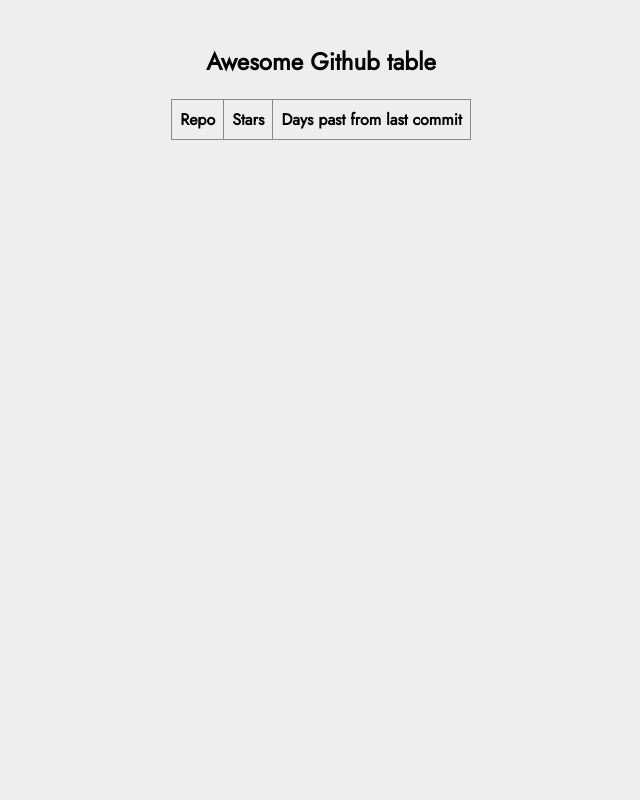
After one commit to ilmpc/AwesomeList, a FastAPI app: template templates/index.j2 in a window 1280 px wide. The commit adds this page. Shown: the whole page, without its empty margins (319-959 px from the left). Run offline with FastAPI, Linux system fonts and the light colour scheme; the template is opened without the code that fills it, so the values that code supplies are empty.

Commit message:
exception on substarction now and last_push

```diff
--- a/app/app.py
+++ b/app/app.py
@@ -3,6 +3,10 @@
 from fastapi.responses import HTMLResponse
 from fastapi.templating import Jinja2Templates
 import datetime as dt
+import copy
+import httpx
+
+from .services import get_data
 
 app = FastAPI()
 app.mount("/static", StaticFiles(directory="static"), name="static")
@@ -19,9 +23,11 @@
 @app.get("/", response_class=HTMLResponse)
 async def index(request: Request, star_ascending: bool = True):
     now = dt.datetime.now()
-    prepared_data = [
-        {**repo, "days_from_push": (now - repo["push_date"]).days} for repo in data
-    ]
+    prepared_data = []
+    for repo in await get_data():
+        copied_repo = copy.copy(repo)
+        copied_repo.days_last_push = (now - repo.last_push).days
+        prepared_data.append(copied_repo)
     return templates.TemplateResponse(
-        "index.html", {"request": request, "repos": prepared_data}
+        "index.j2", {"request": request, "repos": prepared_data}
     )
--- a/app/config.py
+++ b/app/config.py
@@ -3,6 +3,7 @@
 
 class Settings(BaseSettings):
     debug: bool = False
+    token: str = ""
 
 
-settings = Settings()
+settings = Settings(_env_file='.env', _env_file_encoding='utf-8')
--- a/pyproject.toml
+++ b/pyproject.toml
@@ -14,6 +14,7 @@
 uvicorn = "^0.13.4"
 python-dateutil = "^2.8.1"
 fastapi-utils = "^0.2.1"
+pydantic = {extras = ["dotenv"], version = "^1.8.1"}
 
 [tool.poetry.dev-dependencies]
 black = "^20.8b1"
--- a/static/styles.css
+++ b/static/styles.css
@@ -1,5 +1,4 @@
 @import url('https://fonts.googleapis.com/css2?family=Jost&display=swap');
-
 body {
     display: flex;
     justify-content: center;
@@ -10,6 +9,18 @@
     padding-top: 1em;
 }
 
+table {
+    border-collapse: collapse;
+}
+
+table,
+th,
+td {
+    border: 1px solid rgb(136, 136, 136);
+    padding: 0.5em;
+    text-align: center;
+}
+
 nav.navbar {
     background-color: rgb(202, 202, 202);
     text-align: center;
@@ -17,4 +28,11 @@
 
 nav.navbar h1 {
     font-size: 2em;
+    margin: 0 1em;
 }
+
+@media screen and (max-width: 400px) {
+    nav.navbar h1 {
+        font-size: 1em;
+    }
+}
--- /dev/null
+++ b/templates/index.j2
@@ -0,0 +1,35 @@
+<html>
+
+<head>
+    <title>Awesome Github table</title>
+    <link rel="stylesheet" href="/static/styles.css">
+</head>
+
+<body>
+    <nav>
+        <h1>Awesome Github table</h1>
+    </nav>
+    <main>
+        <table>
+            <thead>
+                <tr>
+                    <th>Repo</th>
+                    <th>Stars</th>
+                    <th>Days past from last commit</th>
+                </tr>
+            </thead>
+            <tbody>
+                {% for repo in repos %}
+                <tr>
+                    <td>
+                        <a target="_blank" href="https://github.com/{{ repo.full_name }}">{{ repo.full_name }}</a></td>
+                    <td>{{ repo.stars }}</td>
+                    <td>{{ repo.days_last_push }}</td>
+                </tr>
+                {% endfor %}
+            </tbody>
+        </table>
+    </main>
+</body>
+
+</html>
```
Also changed, not shown: app/services.py (+10 -6 lines), templates/index.html (deleted, +0 -33 lines), 1 other file. Lines whose indentation alone changed are shown as unchanged.
